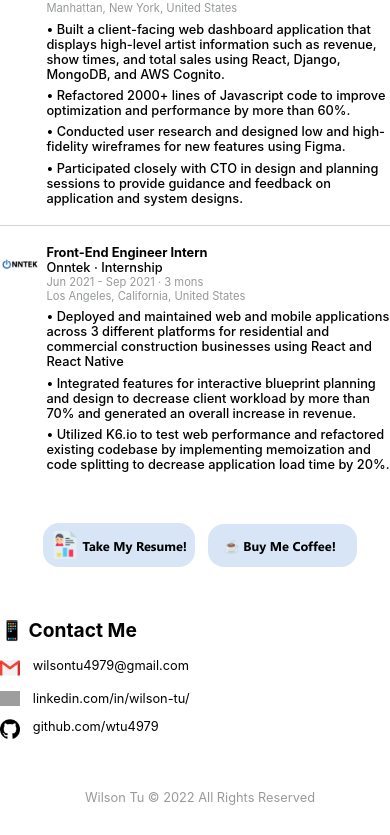
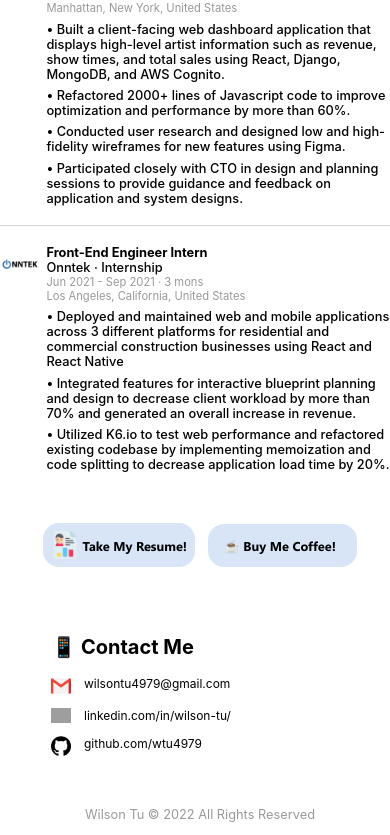
Before and after one commit to wtu4979/new-web-portfolio, a React (Create React App) app: page / in a window 390 px wide. Shown: the part 843-1678 px from the top of the page. Built offline with nearby package versions, Linux system fonts and the light colour scheme; grey boxes are pictures that could not be loaded.

Commit message:
updated contact style

```diff
--- a/src/components/styles/home2.css
+++ b/src/components/styles/home2.css
@@ -303,4 +303,20 @@
 	.linkedin p {
 		padding-left: 1rem;
 	}
+
+	.contact-container {
+		display: flex;
+		flex-direction: column;
+		justify-content: flex-start;
+		align-items: flex-start;
+		padding-left: 4rem;
+	}
+
+	.contact-container h2 {
+		font-size: 25px;
+	}
+
+	.contact-info-container p {
+		font-size: 15px;
+	}
 }
```
